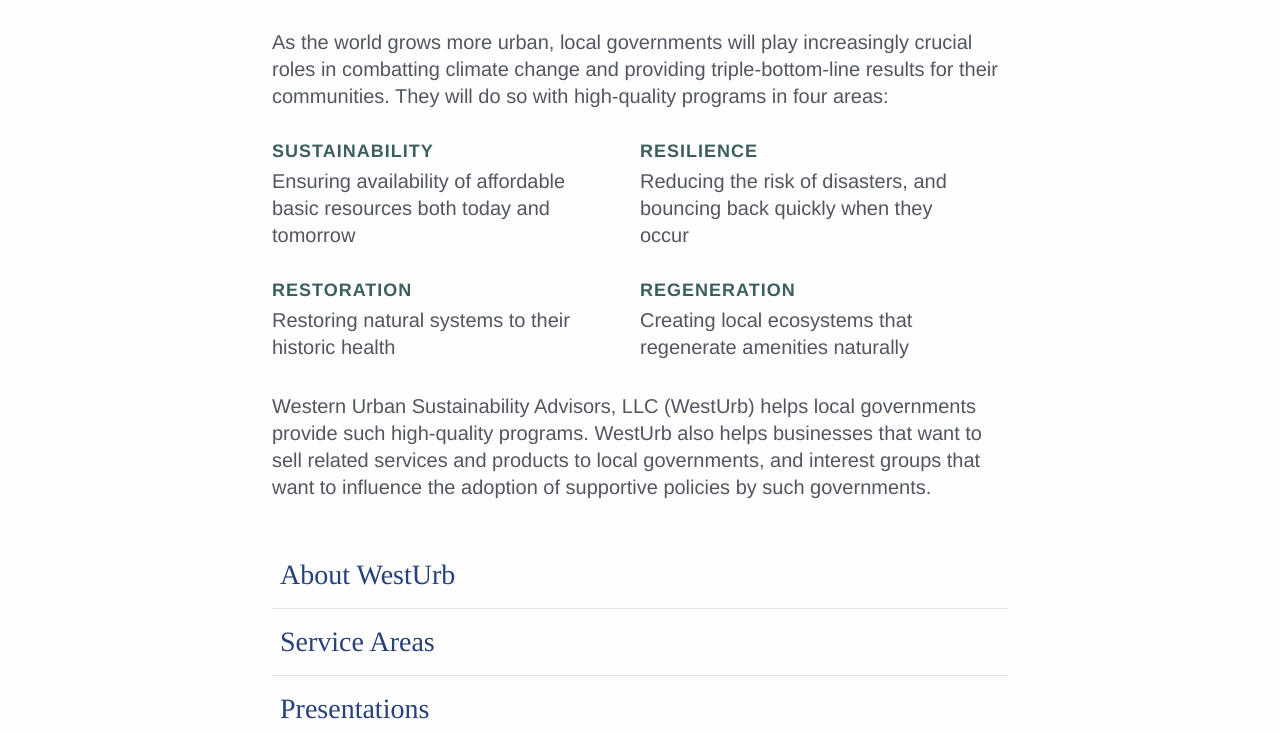
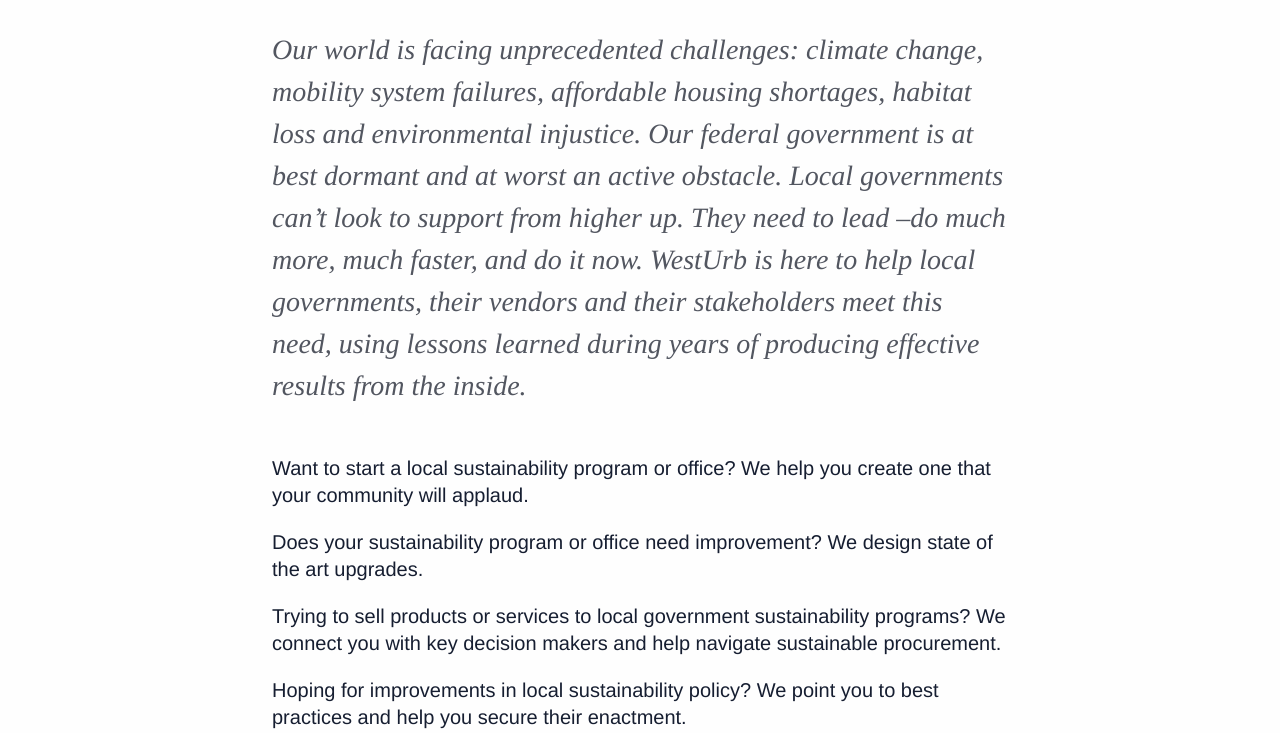
Before and after one commit to jtini/westurb, a Gatsby site: page / in a window 1280 px wide. Shown: the part 219-952 px from the top of the page. Built offline with nearby package versions, Linux system fonts and the light colour scheme; Gatsby itself is replaced by a stand-in of ours.

Commit message:
update homepage

```diff
--- a/src/pages/index.js
+++ b/src/pages/index.js
@@ -12,14 +12,13 @@ const IndexPage = () => (
     <div className="container">
       <img className="homepage-logo" src={logo} width={96} alt="WestUrb logo" />
       <h1 className="title">Introducing WestUrb</h1>
-      <p className="color-text-light">As the world grows more urban, local governments will play increasingly crucial roles in combatting climate change and providing triple-bottom-line results for their communities. They will do so with high-quality programs in four areas:</p>
-      <section className="highlights">
-        <Highlight title="Sustainability" text="Ensuring availability of affordable basic resources both today and tomorrow" />
-        <Highlight title="Resilience" text="Reducing the risk of disasters, and bouncing back quickly when they occur" />
-        <Highlight title="Restoration" text="Restoring natural systems to their historic health" />
-        <Highlight title="Regeneration" text="Creating local ecosystems that regenerate amenities naturally" />
-      </section>
-      <p className="color-text-light">Western Urban Sustainability Advisors, LLC (WestUrb) helps local governments provide such high-quality programs. WestUrb also helps businesses that want to sell related services and products to local governments, and interest groups that want to influence the adoption of supportive policies by such governments.</p>
+      <blockquote className="homepage-lead">Our world is facing unprecedented challenges: climate change, mobility system failures, affordable housing shortages, habitat loss and environmental injustice. Our federal government is at best dormant and at worst an active obstacle. Local governments can’t look to support from higher up. They need to lead –do much more, much faster, and do it now. WestUrb is here to help local governments, their vendors and their stakeholders meet this need, using lessons learned during years of producing effective results from the inside.</blockquote>
+      <p>Want to start a local sustainability program or office? We help you create one that your community will applaud.</p>
+      <p>Does your sustainability program or office need improvement? We design state of the art upgrades.</p>
+      <p>Trying to sell products or services to local government sustainability programs? We connect you with key decision makers and help navigate sustainable procurement.</p>
+      <p>Hoping for improvements in local sustainability policy? We point you to best practices and help you secure their enactment.</p>
+      <p>Envisioning an engaging sustainability conference, but not sure how to make it happen? We design winning events.</p>
+      <p>Need an engaging keynote or presenter who will draw rave reviews? Our presentations don’t just inform; they also motivate.</p>
       <NavigationList
         links={[
           {
--- a/src/pages/index.scss
+++ b/src/pages/index.scss
@@ -1,3 +1,5 @@
+@import '../stylesheets/index';
+
 .homepage-logo {
     display: none;
 
@@ -9,3 +11,17 @@
         transform: translate(-150%, 0);
     }
 }
+
+.homepage-lead {
+    margin-bottom: 2rem;
+    font-family: $ff-serif;
+    font-size: 1.25rem;
+    font-style: italic;
+    line-height: 1.5;
+    color: $color-text-light;
+
+    @media screen and (min-width: 500px) {
+        margin-bottom: 3rem;
+        font-size: 1.75rem;
+    }
+}
--- a/src/stylesheets/type-styles.scss
+++ b/src/stylesheets/type-styles.scss
@@ -28,9 +28,10 @@ h3 {
 
 .title {
     font-size: $fs-h1;
-    margin-bottom: 2rem;
+    margin-bottom: 0;
 
     @media screen and (min-width: 500px) {
+        margin-bottom: 2rem;
         font-size: $fs-title;
     }
 }
```
